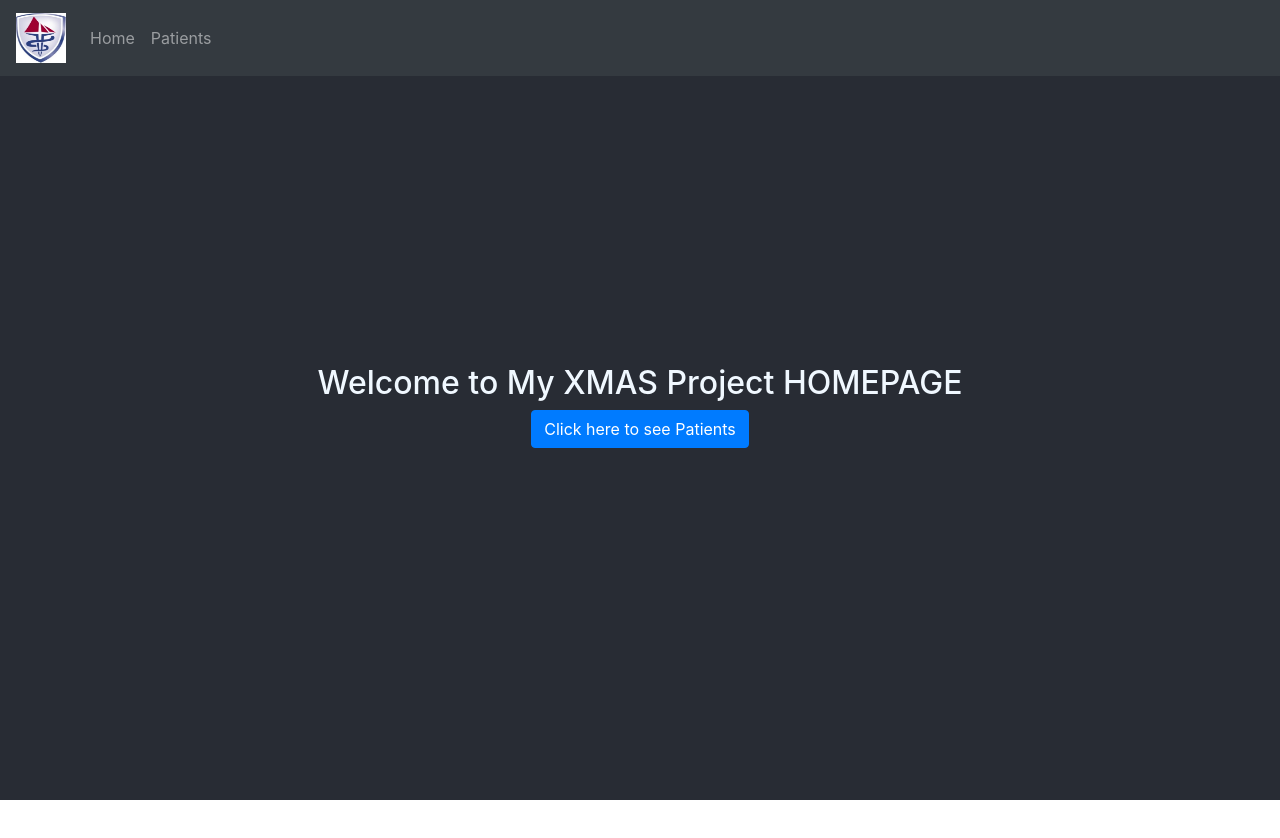
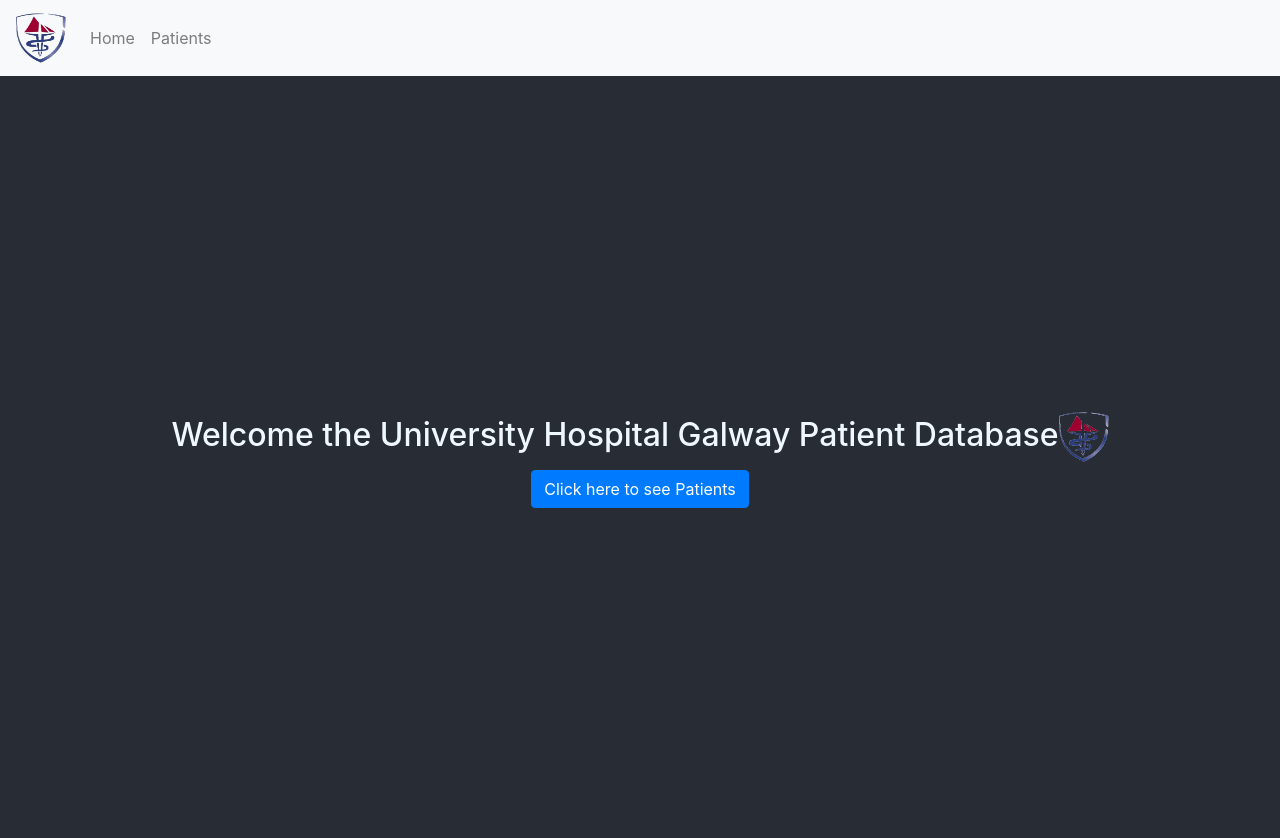
Before and after one commit to dylancreaven/XmasProjectDataRep2019, a React (Create React App) app: page / in a window 1280 px wide. Shown: the top 838 px of the page. Before the commit the page ends 800 px from the top, so only its background shows below. Built offline with nearby package versions, Linux system fonts and the light colour scheme.

Commit message:
Logo fixed - made transparent

```diff
--- a/src/App.css
+++ b/src/App.css
@@ -11,13 +11,14 @@
 .background{
   background-color: #282c34;
   color: aliceblue;
-  height:800px;
+  height:1000px;
   text-align: center;
 }
 
 .button{
-  width: 150px !important;
-  height:50px;
+  width: 75px !important;
+  height:40px;
+  text-align: justify;
 }
 
 .App-header {
--- a/src/App.js
+++ b/src/App.js
@@ -8,7 +8,8 @@
 import PatientsList from "./components/patientsList";
 import CreatePatient from './components/createPatient';
 import EditPatient from './components/editPatient';
-import Logo from './Photos/UHGLogo.PNG';
+import Logo from './Photos/UHG.png';
+import Image from 'react-bootstrap/Image';
 
 
 class App extends React.Component {
@@ -18,8 +19,8 @@
       <div className="background">
       <BrowserRouter>
         <div>
-        <Navbar bg="dark" variant="dark">
-        <Navbar.Brand href="/"><img src={Logo} alt="UHG Logo" height="50px" width="50px"/></Navbar.Brand>
+        <Navbar bg="light" variant="light">
+        <Navbar.Brand href="/"><Image src={Logo} alt="UHG Logo" height="50px" width="50px"/></Navbar.Brand>
         <Nav className="mr-auto">
           <Nav.Link href="/">Home</Nav.Link>
           <Nav.Link href="/patientsList/">Patients</Nav.Link>
--- a/src/components/createPatient.js
+++ b/src/components/createPatient.js
@@ -11,6 +11,7 @@
     this.handleChangeImage = this.handleChangeImage.bind(this);
     this.handleSubmit = this.handleSubmit.bind(this);
   }
+
   handleChangePatientName(e) {
     this.setState({PatientName: e.target.value});
   }
@@ -64,7 +65,9 @@
   }
   render() {
     return (
+
         <div>
+
         <h1>Add a Patient:</h1>
 
       <form onSubmit={this.handleSubmit}>
--- a/src/components/home.js
+++ b/src/components/home.js
@@ -1,15 +1,17 @@
 import React from 'react';
 import '../App.css';
 import {Link} from 'react-router-dom';
+import Logo from '../Photos/UHG.png';
+import Image from 'react-bootstrap/Image';
 class Home extends React.Component {
 
   render() {
 
     return (
       <div className="App">
-       <br/><br/><br/><br/><br/><br/><br/><br/><br/><br/><br/><br/>
+       <br/><br/><br/><br/><br/><br/><br/><br/><br/><br/><br/><br/><br/><br/>
 
-        <h2>Welcome to My XMAS Project HOMEPAGE</h2>
+        <h2 className="header">Welcome the University Hospital Galway Patient Database<Image src={Logo} alt="UHG Logo" height="50px" width="50px"/></h2>
         <Link to={"/patientsList/"} className="btn btn-primary">Click here to see Patients</Link>
       </div>
     );
--- a/src/components/patient.js
+++ b/src/components/patient.js
@@ -3,6 +3,7 @@
 import Button from 'react-bootstrap/Button';
 import axios from 'axios';
 import {Link} from 'react-router-dom';
+import '../App.css';
 
 class Patient extends React.Component {
 
@@ -44,10 +45,11 @@
 
                 </Card.Body>
                 <div>
-                <Link to={"/edit/"+this.props.patient._id} className="btn btn-primary button" >Edit</Link>
+
+                <Link to={"/edit/"+this.props.patient._id}  className="btn btn-warning" >Edit</Link>
                 &nbsp;&nbsp;&nbsp;
 
-                <Button variant="danger" className="button" onClick={this.DeletePatient}>Delete Patient</Button>
+                <Button variant="danger" className="button" onClick={this.DeletePatient}>Delete</Button>
                 </div>
             </Card>
 
```
Also changed, not shown: src/components/patientsList.js (+16 -15 lines), src/Photos/UHG.png (added), src/Photos/uhg.jpg (deleted).
